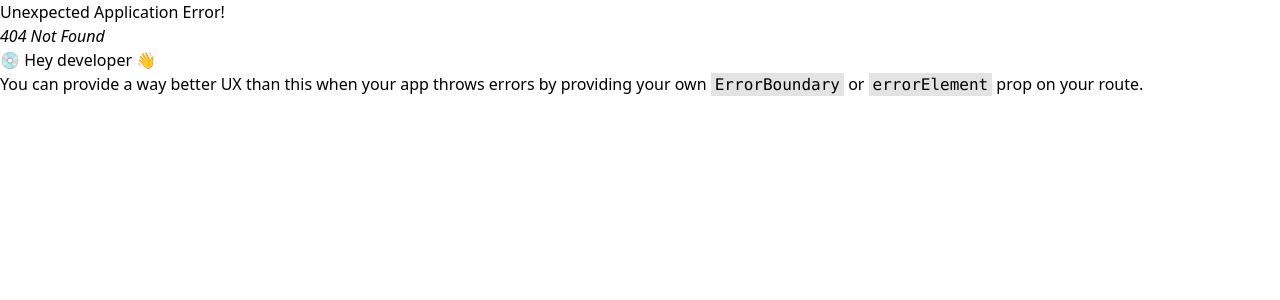
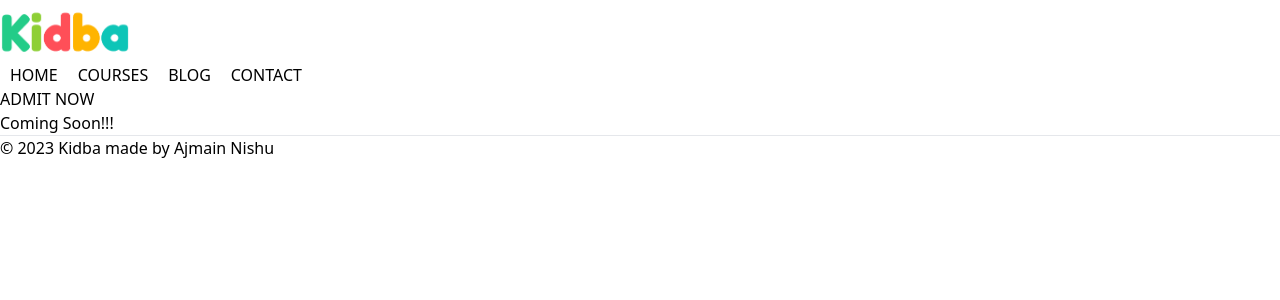
Before and after one commit to ajmainnishu/kidba-kindergarten-school-phero, a React (Vite) app: page /blog in a window 1280 px wide. Before the commit this address had no page. Shown: the top 300 px of the page. Built offline with nearby package versions, Linux system fonts and the light colour scheme.

Commit message:
feat: Blog component added

```diff
--- /dev/null
+++ b/src/components/Blog/Blog.jsx
@@ -0,0 +1,9 @@
+const Blog = () => {
+    return (
+        <div>
+            <p className="text-7xl font-bold py-40 text-center">Coming Soon!!!</p>
+        </div>
+    );
+};
+
+export default Blog;
--- a/src/main.jsx
+++ b/src/main.jsx
@@ -5,6 +5,7 @@ import './index.css'
 import { RouterProvider, createBrowserRouter } from 'react-router-dom'
 import Home from './components/Home/Home.jsx'
 import Courses from './components/Courses/Courses.jsx'
+import Blog from './components/Blog/Blog.jsx'
 
 const router = createBrowserRouter([
   {
@@ -19,6 +20,10 @@ const router = createBrowserRouter([
       {
         path: '/courses',
         element:  <Courses></Courses>
+      },
+      {
+        path: '/blog',
+        element: <Blog></Blog>
       }
     ]
   }
```
